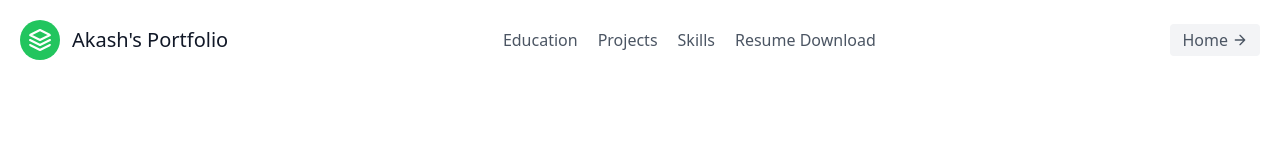
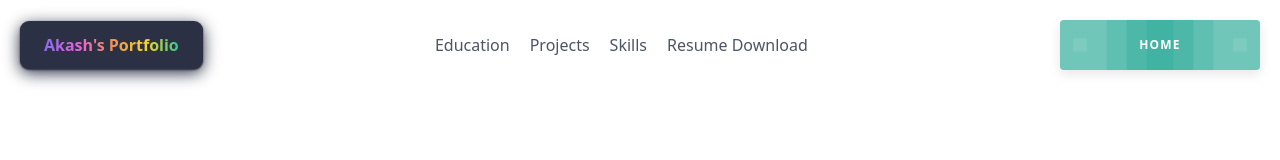
Before and after one commit to akash8993/portfolio, an Angular app: page / in a window 1280 px wide. Shown: the top 160 px of the page. Built offline with nearby package versions, Linux system fonts and the light colour scheme.

Commit message:
UI Changes

```diff
--- a/src/app/header/header.component.css
+++ b/src/app/header/header.component.css
@@ -0,0 +1,81 @@
+.rainbow-hover {
+    font-size: 16px;
+    font-weight: 700;
+    color: #ff7576;
+    background-color: #2B3044;
+    border: none;
+    outline: none;
+    cursor: pointer;
+    padding: 12px 24px;
+    position: relative;
+    line-height: 24px;
+    border-radius: 9px;
+    box-shadow: 0px 1px 2px #2B3044,
+      0px 4px 16px #2B3044;
+    transform-style: preserve-3d;
+    transform: scale(var(--s, 1)) perspective(600px)
+      rotateX(var(--rx, 0deg)) rotateY(var(--ry, 0deg));
+    perspective: 600px;
+    transition: transform 0.1s;
+  }
+
+  .sp {
+    background: linear-gradient(
+        90deg,
+        #866ee7,
+        #ea60da,
+        #ed8f57,
+        #fbd41d,
+        #2cca91
+      );
+    -webkit-background-clip: text;
+    -webkit-text-fill-color: transparent;
+    background-clip: text;
+    text-fill-color: transparent;
+    display: block;
+  }
+
+  .rainbow-hover:active {
+    transition: 0.3s;
+    transform: scale(0.93);
+  }
+
+  .btn {
+    outline: 0;
+    display: inline-flex;
+    align-items: center;
+    justify-content: space-between;
+    background: #40B3A2;
+    min-width: 200px;
+    border: 0;
+    border-radius: 4px;
+    box-shadow: 0 4px 12px rgba(0, 0, 0, .1);
+    box-sizing: border-box;
+    padding: 16px 20px;
+    color: #fff;
+    font-size: 12px;
+    font-weight: 600;
+    letter-spacing: 1.2px;
+    text-transform: uppercase;
+    overflow: hidden;
+    cursor: pointer;
+  }
+
+  .btn:hover {
+    opacity: .95;
+  }
+
+  .btn .animation {
+    border-radius: 100%;
+    animation: ripple 0.6s linear infinite;
+  }
+
+  @keyframes ripple {
+    0% {
+      box-shadow: 0 0 0 0 rgba(255, 255, 255, 0.1), 0 0 0 20px rgba(255, 255, 255, 0.1), 0 0 0 40px rgba(255, 255, 255, 0.1), 0 0 0 60px rgba(255, 255, 255, 0.1);
+    }
+
+    100% {
+      box-shadow: 0 0 0 20px rgba(255, 255, 255, 0.1), 0 0 0 40px rgba(255, 255, 255, 0.1), 0 0 0 60px rgba(255, 255, 255, 0.1), 0 0 0 80px rgba(255, 255, 255, 0);
+    }
+  }
--- a/src/app/header/header.component.html
+++ b/src/app/header/header.component.html
@@ -1,21 +1,32 @@
+
 <header class="text-gray-600 body-font">
     <div class="container mx-auto flex flex-wrap p-5 flex-col md:flex-row items-center">
-      <a class="flex title-font font-medium items-center text-gray-900 mb-4 md:mb-0">
+      <!-- <a class="flex title-font font-medium items-center text-gray-900 mb-4 md:mb-0">
         <svg xmlns="http://www.w3.org/2000/svg" fill="none" stroke="currentColor" stroke-linecap="round" stroke-linejoin="round" stroke-width="2" class="w-10 h-10 text-white p-2 bg-green-500 rounded-full" viewBox="0 0 24 24">
           <path d="M12 2L2 7l10 5 10-5-10-5zM2 17l10 5 10-5M2 12l10 5 10-5"></path>
         </svg>
         <span class="ml-3 text-xl">Akash's Portfolio</span>
-      </a>
+      </a> -->
+      <button data-label="Register" class="rainbow-hover" [routerLink]="['/home']">
+        <span class="sp">Akash's Portfolio</span>
+      </button>
+
+
       <nav class="md:ml-auto md:mr-auto flex flex-wrap items-center text-base justify-center">
         <a class="mr-5 hover:text-gray-900" [routerLink]="['/education']">Education</a>
         <a class="mr-5 hover:text-gray-900" [routerLink]="['/projects']">Projects</a>
         <a class="mr-5 hover:text-gray-900" [routerLink]="['/skills']" >Skills</a>
         <a class="mr-5 hover:text-gray-900" [routerLink]="['/resume']">Resume Download</a>
       </nav>
-      <button class="inline-flex items-center bg-gray-100 border-0 py-1 px-3 focus:outline-none hover:bg-gray-200 rounded text-base mt-4 md:mt-0"[routerLink]="['/home']">Home
+      <!-- <button class="inline-flex items-center bg-gray-100 border-0 py-1 px-3 focus:outline-none hover:bg-gray-200 rounded text-base mt-4 md:mt-0"[routerLink]="['/home']">Home
         <svg fill="none" stroke="currentColor" stroke-linecap="round" stroke-linejoin="round" stroke-width="2" class="w-4 h-4 ml-1" viewBox="0 0 24 24">
           <path d="M5 12h14M12 5l7 7-7 7"></path>
         </svg>
-      </button>
+      </button> -->
+
+      <div>
+        <button class="btn" [routerLink]="['/home']"><i class="animation" ></i>HOME<i class="animation"></i>
+        </button>
+    </div>
     </div>
   </header>
--- a/src/app/resume/resume.component.html
+++ b/src/app/resume/resume.component.html
@@ -1 +1,10 @@
-<p>resume works!</p>
+<html>
+   <body>
+      <h3> Using the <i> download attribute of <a> tag to create file download button using JavaScript.</a></i></h3>
+      <p> Click the below button to download the image file </p>
+      <a href = "src\assets\resume.pdf"
+      Download = "src\assets\resume.pdf">
+         <button type = "button"> Download </button>
+      </a>
+   </body>
+</html>
```
Also changed, not shown: 1 other file (tests, documents, lock files or other folders).
